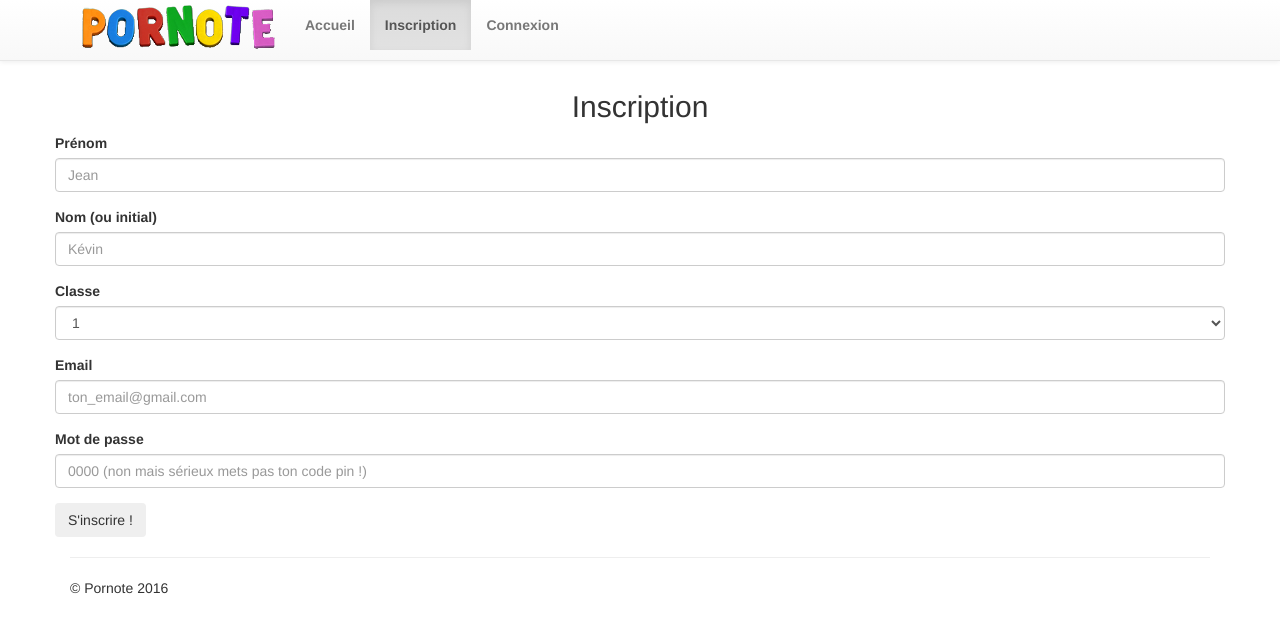
After one commit to shurikus2402/pornote, a Flask app: page /inscription/ in a window 1280 px wide. The commit adds this page. Shown: the top 633 px of the page. Run offline with Flask 2, Linux system fonts and the light colour scheme; parts of the project's set-up code (start-up, migrations or seed data) failed here and were passed over; some libraries are stand-ins or nearby versions.

Commit message:
Added member system (sign up/sign in/sign out)

```diff
--- a/pornote/__init__.py
+++ b/pornote/__init__.py
@@ -1,4 +1,4 @@
-from flask import Flask, render_template, request, redirect, url_for
+from flask import Flask, render_template, request, redirect, url_for, flash, session
 from flask.ext.sqlalchemy import SQLAlchemy
 from flask.ext.migrate import Migrate, MigrateCommand
 from flask.ext.script import Manager
@@ -17,12 +17,73 @@ from pornote.models import *
 
 @app.route("/")
 def homepage():
-    return render_template("homepage.html")
+    # If the member is not logged in
+    if "email" not in session:
+        return render_template("homepage.html")
+    else:
+        member = Member.query.filter_by(email = session["email"]).first()
+        return render_template("homepage.html", name=member.first_name)
+
+@app.route("/deconnexion/")
+def sign_out():
+    if "email" in session:
+        session.pop("email", None)
+    return redirect(url_for("homepage"))
+
+@app.route("/connexion/", methods=["GET", "POST"])
+def sign_in():
+    if "email" in session:
+        return redirect(url_for("homepage"))
+
+    if request.method == "GET":
+        return render_template("sign_in.html")
+    elif request.method == "POST":
+        email = request.form.get("email")
+        password = request.form.get("password")
+
+        member = Member.query.filter_by(email = email.lower()).first()
+        if member and member.check_password(password):
+            session["email"] = email
+            return redirect(url_for("homepage"))
+        else:
+            flash("Email ou mot de passe incorrect !")
+            return render_template("sign_in.html")
+
+@app.route("/inscription/", methods=["GET", "POST"])
+def sign_up():
+    if "email" in session:
+        return redirect(url_for("homepage"))
+
+    if request.method == "GET":
+        return render_template("sign_up.html")
+    elif request.method == "POST":
+        member = Member(
+           first_name = request.form.get("first_name"),
+           last_name = request.form.get("last_name"),
+           email = request.form.get("email"),
+           class_nb = int(request.form.get("class_nb")),
+           password = request.form.get("password")
+        )
+
+        db.session.add(member)
+        db.session.commit()
+
+        flash("Vous êtes inscrit !")
+        # Automatically logs in the new member
+        session["email"] = member.email
+
+        return redirect(url_for("homepage"))
 
 @app.route("/nouveau_devoir/", methods=["GET", "POST"])
 def new_homework():
+    # If the member is not logged in
+    if "email" not in session:
+        return render_template("homepage.html")
+
+    member = Member.query.filter_by(email = session["email"]).first()
+
     if request.method == "GET":
-        return render_template("new_homework.html")
+        return render_template("new_homework.html", name=member.first_name)
     elif request.method == "POST":
         date_form = request.form.get("end_date")
         now = date.today()
@@ -34,14 +95,16 @@ def new_homework():
             date_form += timedelta(days=365)
 
         homework = Homework(
-            member_id = 1, # Temporary member id
+            member_id = member.id,
             subject = request.form.get("subject"),
             description = request.form.get("description"),
-            class_nb = 2, # Temporary class number
+            class_nb = member.class_nb,
             end_date = date_form
         )
 
         db.session.add(homework)
         db.session.commit()
 
+        flash("Devoir ajouté sur le serveur !")
+
         return redirect(url_for("homepage"))
--- a/pornote/config.py
+++ /dev/null
@@ -1,5 +0,0 @@
-import os
-
-DEBUG=True
-BASE_DIR = os.path.dirname(os.path.abspath(__file__))
-SQLALCHEMY_DATABASE_URI = "sqlite:///" + BASE_DIR + "/app.db"
--- a/pornote/templates/base.html
+++ b/pornote/templates/base.html
@@ -44,13 +44,32 @@
             <div id="navbar" class="navbar-collapse collapse">
                <ul class="nav navbar-nav">
                   <li {% if active_page == "homepage" %} class="active" {% endif %}><a href="/">Accueil</a></li>
+                  {% if name %}
                   <li {% if active_page == "new_homework" %} class="active" {% endif %}><a href="{{ url_for("new_homework") }}">Nouveau devoir</a></li>
+                  <li><a href="">{{ name }}</a></li>
+                  <li><a href="{{ url_for("sign_out") }}">Déconnexion</a></li>
+                  {% else %}
+                  <li {% if active_page == "sign_up" %} class="active" {% endif %}><a href="{{ url_for("sign_up") }}">Inscription</a></li>
+                  <li {% if active_page == "sign_in" %} class="active" {% endif %}><a href="{{ url_for("sign_in") }}">Connexion</a></li>
+                  {% endif %}
                </ul>
             </div><!--/.nav-collapse -->
          </div>
       </nav>
 
       <div class="container theme-showcase" role="main">
+
+         {% with messages = get_flashed_messages() %}
+            {% if messages %}
+               <ul class=flashes>
+               {% for message in messages %}
+               	<div class="alert alert-info" role="alert">
+                     <strong>Hé ho !</strong> {{ message }}
+                  </div>
+               {% endfor %}
+               </ul>
+            {% endif %}
+         {% endwith %}
 
          {% block content %}
          {% endblock content %}
--- a/pornote/templates/new_homework.html
+++ b/pornote/templates/new_homework.html
@@ -12,6 +12,7 @@
 </div>
 
 <form class="form-horizontal" method="POST" action="{{ url_for("new_homework") }}">
+
    <div class="form-group">
       <label for="subject">Matière</label>
       <select class="form-control" id="subject" name="subject">
--- /dev/null
+++ b/pornote/templates/sign_up.html
@@ -0,0 +1,54 @@
+{% extends "base.html" %}
+{% set active_page = "sign_up" %}
+
+{% block subtitle %}
+   Inscription
+{% endblock %}
+
+{% block content %}
+
+<div>
+   <h2 class="text-center">Inscription</h2>
+</div>
+
+<form class="form-horizontal" method="POST" action="{{ url_for("sign_up") }}">
+
+   <div class="form-group">
+      <label for="first_name">Prénom</label>
+      <input type="text" class="form-control" id="first_name" name="first_name" placeholder="Jean">
+   </div>
+
+   <div class="form-group">
+      <label for="last_name">Nom (ou initial)</label>
+      <input type="text" class="form-control" id="last_name" name="last_name" placeholder="Kévin">
+   </div>
+
+   <div class="form-group">
+      <label for="class_nb">Classe</label>
+      <select class="form-control" id="class_nb" name="class_nb">
+         <option>1</option>
+         <option>2</option>
+         <option>3</option>
+         <option>4</option>
+         <option>5</option>
+         <option>6</option>
+      </select>
+   </div>
+
+   <div class="form-group">
+      <label for="email">Email</label>
+      <input type="email" class="form-control" id="email" name="email" placeholder="ton_email@gmail.com">
+   </div>
+
+   <div class="form-group">
+      <label for="password">Mot de passe</label>
+      <input type="password" class="form-control" id="password" name="password" placeholder="0000 (non mais sérieux mets pas ton code pin !)">
+   </div>
+
+   <div class="form-group">
+      <button type="submit" class="btn btn-pornote">S'inscrire !</button>
+   </div>
+
+</form>
+
+{% endblock content %}
```
Also changed, not shown: migrations/versions/1f96c1c0d7f4_.py (renamed from migrations/versions/824752d29fdd_.py, +7 -7 lines), pornote/default_config.py (added, +12 -0 lines), pornote/models.py (+16 -1 lines), pornote/templates/sign_in.html (added, +32 -0 lines), 1 other file.
